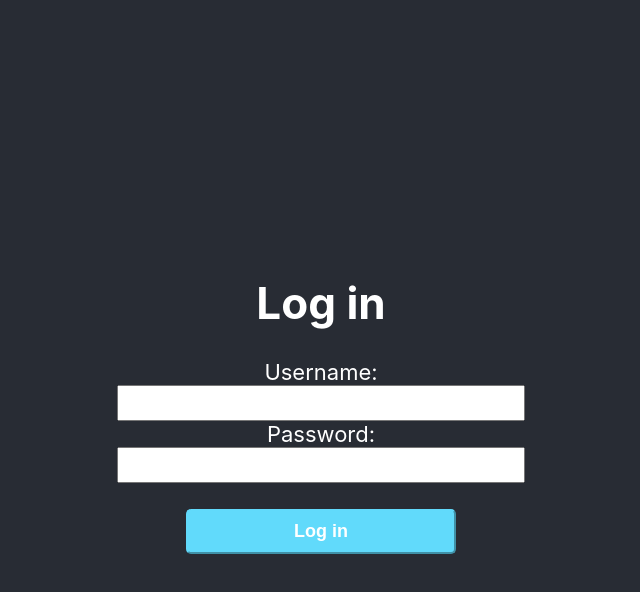
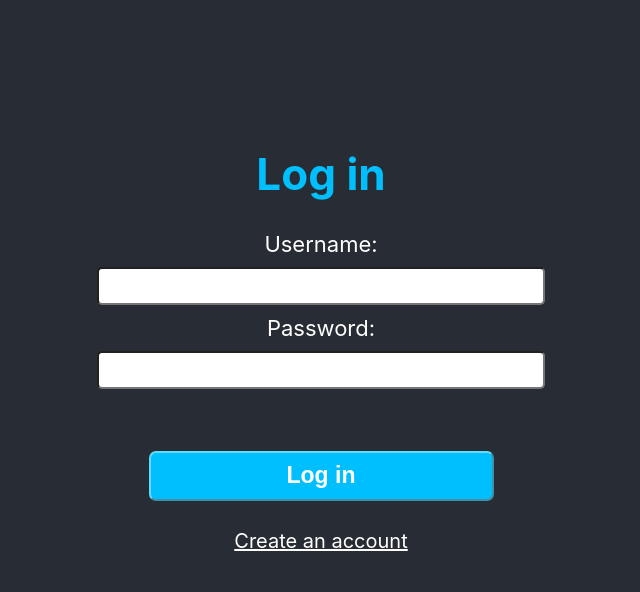
Before and after one commit to Meearlyam/IBA-courses-front, a React (Create React App) app: page / in a window 1280 px wide. Shown: the top 592 px of the page, without its empty margins (319-959 px from the left). Built offline with nearby package versions, Linux system fonts and the light colour scheme; the HTML template or start-up script is replaced by a standard one.

Commit message:
finished design of Login and Register components

```diff
--- a/package.json
+++ b/package.json
@@ -14,6 +14,7 @@
     "react-dom": "^16.13.1",
     "react-router-dom": "^5.1.2",
     "react-scripts": "3.4.1",
+    "react-select": "^3.1.0",
     "react-tap-event-plugin": "^3.0.3"
   },
   "scripts": {
--- a/src/App.css
+++ b/src/App.css
@@ -11,6 +11,11 @@
   .App-logo {
     animation: App-logo-spin infinite 20s linear;
   }
+}
+
+h1 {
+  color: deepskyblue;
+  margin-top: -100px;
 }
 
 .central-panel {
@@ -29,19 +34,39 @@
 }
 
 .textfield {
-  height: 30px;
-  width: 30em;
+  height: 32px;
+  width: 22em;
+  border-radius: 5px;
+  font-size: 20px;
+  margin-top: 10px;
+  margin-bottom: 10px;
+}
+
+tr {
+  text-align: right;
+}
+
+.link {
+  color: #FFF;
+  font-size: 20px;
+}
+.link:hover {
+  color: #61dafb;
 }
 
 .button {
-  background: #61dafb;
+  background: deepskyblue;
   border-color: #61dafb;
-  border-radius: 5px;
-  height: 45px;
+  border-radius: 7px;
+  height: 50px;
   width: 15em;
   color: white;
-  font-size: calc(10px + 1vmin);
+  font-size: calc(15px + 1vmin);
   font-weight: bolder;
+}
+
+.register-label {
+  margin-right: 50px;
 }
 
 @keyframes App-logo-spin {
--- a/src/App.js
+++ b/src/App.js
@@ -13,7 +13,7 @@ function App() {
 
       <div className='content'>
         <div className='central-panel'>
-          <Route path="/" component={LogInComponent}/>
+          <Route exact path="/" component={LogInComponent}/>
           <Route path="/login" component={LogInComponent}/>
           <Route path="/register" component={RegisterComponent}/>
           <Route path="/query" component={ExecuteQueryComponent}/>
@@ -25,4 +25,5 @@ function App() {
   );
 }
 
+
 export default App;
--- a/src/components/LogInComponent.js
+++ b/src/components/LogInComponent.js
@@ -1,4 +1,5 @@
 import React from 'react';
+import {Link} from "react-router-dom";
 
 class LogInComponent extends React.Component {
     constructor(props) {
@@ -12,7 +13,7 @@ class LogInComponent extends React.Component {
         return(
             <div>
                 <h1>Log in</h1>
-                <form>
+                <form className="login-form">
                     <label>Username:</label>
                     <br/>
                     <input className="textfield" type="text" onChange={(e, newUsername) =>
@@ -24,9 +25,12 @@ class LogInComponent extends React.Component {
                     <input className="textfield" type="password" onChange={(e, newPassword) =>
                         this.setState({password:newPassword})}>
                     </input>
+                    <br/><br/><br/>
+                    <input className="button" type="submit" value="Log in"
+                           onClick={(e) => this.handleClick(e)}>
+                    </input>
                     <br/><br/>
-                    <input className="button" type="submit" value="Log in"
-                           onClick={(e) => this.handleClick(e)}/>
+                    <Link to="/register" className="link">Create an account</Link>
                 </form>
             </div>
         );
--- a/src/components/RegisterComponent.js
+++ b/src/components/RegisterComponent.js
@@ -1,9 +1,78 @@
 import React from 'react';
+import Select from 'react-select';
+
+const options = [
+    { value: 'USER', label: 'USER' },
+    { value: 'ADMIN', label: 'ADMIN' }
+];
 
 class RegisterComponent extends React.Component {
+    constructor(props) {
+        super(props);
+        this.state = {
+            username: '',
+            email: '',
+            password: '',
+            role: 'USER',
+            confirmed: false
+        }
+    }
     render() {
         return(
-            <h1>Hello, I am Register!</h1>
+            <div>
+                <h1>Create an account</h1>
+                <table>
+                    <tr>
+                        <td><label className="register-label">Username</label></td>
+                        <td>
+                            <input className="textfield" type="text" onChange={(e, newUsername) =>
+                                this.setState({username:newUsername})}>
+                            </input>
+                        </td>
+                    </tr>
+                    <tr>
+                        <td><label className="register-label">Email</label></td>
+                        <td>
+                            <input className="textfield" type="text" onChange={(e, newEmail) =>
+                                this.setState({email:newEmail})}>
+                            </input>
+                        </td>
+                    </tr>
+                    <br/>
+                    <tr>
+                        <td><label className="register-label">Password</label></td>
+                        <td>
+                            <input className="textfield" type="text" onChange={(e, newPassword) =>
+                                this.setState({password:newPassword})}>
+                            </input>
+                        </td>
+                    </tr>
+                    <tr>
+                        <td><label className="register-label">Confirm password</label></td>
+                        <td>
+                            <input className="textfield" type="text" onChange={(e, confirmedPassword) =>
+                                this.setState({confirmed:(this.state.password === confirmedPassword)})}>
+                            </input>
+                        </td>
+                    </tr>
+                    <br/>
+                    <tr>
+                        <td><label className="register-label">Role</label></td>
+                        <td>
+                            <Select
+                                options={options}
+                                defaultValue={options[0]}
+                                onChange={(e, newRole) =>
+                                    this.setState({role:newRole})}
+                            />
+                        </td>
+                    </tr>
+                </table>
+                <br/><br/>
+                <input className="button" type="submit" value="Register"
+                       onClick={(e) => this.handleClick(e)}>
+                </input>
+            </div>
         );
     }
 }
```
Also changed, not shown: 1 other file (tests, documents, lock files or other folders).
